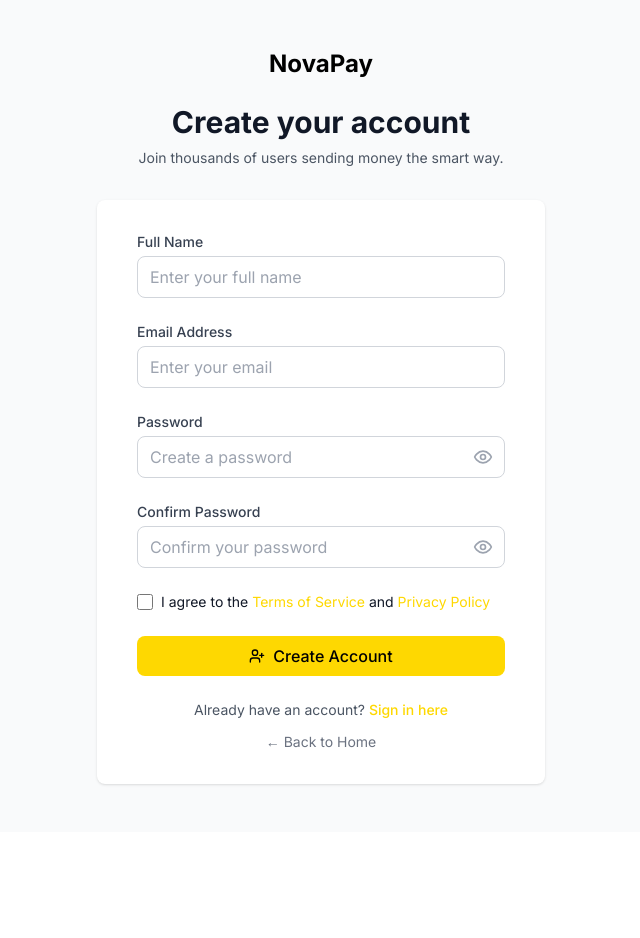
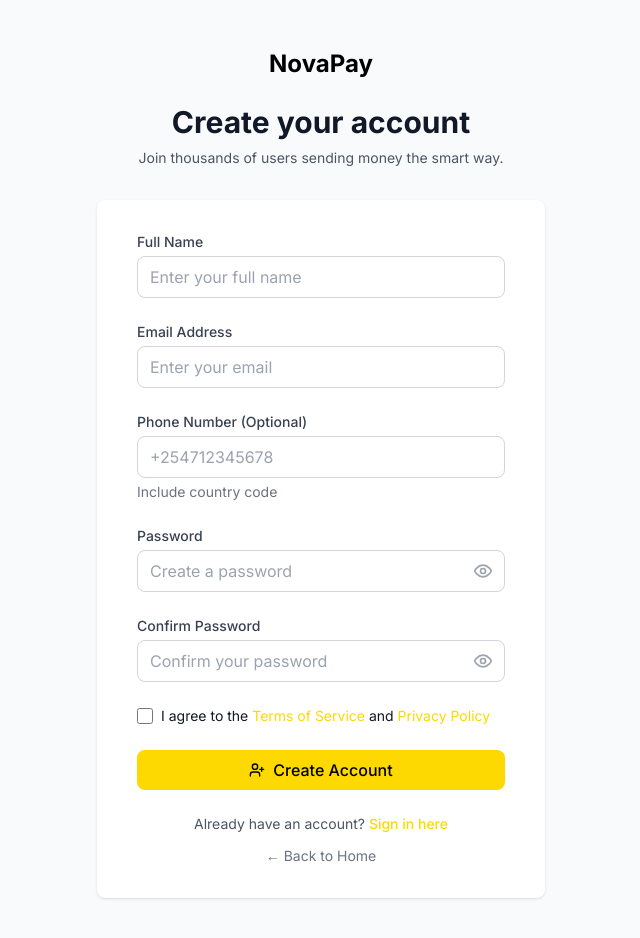
Before and after one commit to bernotieno/novapay, a React (Vite) app in the folder frontend/: page /register in a window 1280 px wide. Shown: the top 938 px of the page, without its empty margins (319-959 px from the left). Before the commit the page ends 832 px from the top, so only its background shows below. Built offline with nearby package versions, Linux system fonts and the light colour scheme.

Commit message:
add the number to be part of the registration

```diff
--- a/frontend/src/pages/Register.tsx
+++ b/frontend/src/pages/Register.tsx
@@ -10,6 +10,7 @@ const Register: React.FC = () => {
   const [formData, setFormData] = useState({
     name: '',
     email: '',
+    phone: '',
     password: '',
     confirmPassword: '',
     acceptTerms: false,
@@ -57,7 +58,7 @@ const Register: React.FC = () => {
     setIsLoading(true);
 
     try {
-      const response = await apiService.register(formData.email, formData.password, formData.name);
+      const response = await apiService.register(formData.email, formData.password, formData.name, formData.phone);
       localStorage.setItem('novapay_token', response.token);
       localStorage.setItem('user', JSON.stringify(response.user));
       navigate('/dashboard');
@@ -109,6 +110,16 @@ const Register: React.FC = () => {
           error={errors.email}
           required
           placeholder="Enter your email"
+        />
+
+        <FormInput
+          label="Phone Number (Optional)"
+          type="tel"
+          name="phone"
+          value={formData.phone}
+          onChange={handleInputChange}
+          placeholder="+254712345678"
+          helper="Include country code"
         />
 
         <div className="space-y-1">
--- a/frontend/src/services/api.ts
+++ b/frontend/src/services/api.ts
@@ -34,11 +34,11 @@ class ApiService {
     return token ? { 'Authorization': `Bearer ${token}` } : {};
   }
 
-  async register(email: string, password: string, full_name: string): Promise<LoginResponse> {
+  async register(email: string, password: string, full_name: string, phone_number?: string): Promise<LoginResponse> {
     const response = await fetch(`${API_BASE_URL}/auth/register`, {
       method: 'POST',
       headers: { 'Content-Type': 'application/json' },
-      body: JSON.stringify({ email, password, full_name })
+      body: JSON.stringify({ email, password, full_name, phone_number })
     });
 
     if (!response.ok) throw new Error('Registration failed');
```
Also changed, not shown: 2 other files (tests, documents, lock files or other folders).
